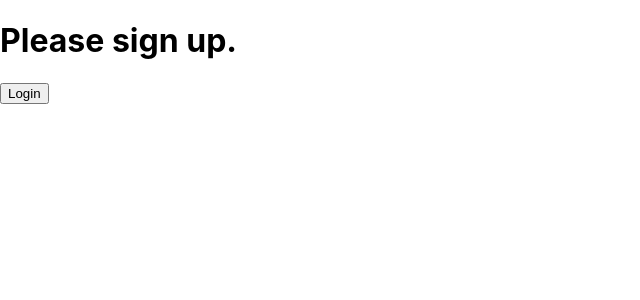
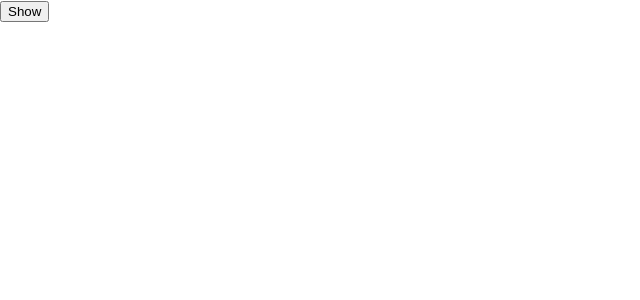
Before and after one commit to apipkurniawan/react_app, a React (Create React App) app: page / in a window 1280 px wide. Shown: the top 300 px of the page, without its empty margins (0-640 px from the left). Built offline with nearby package versions, Linux system fonts and the light colour scheme.

Commit message:
Preventing Component from Rendering

```diff
--- a/src/App.js
+++ b/src/App.js
@@ -1,5 +1,7 @@
 import "./App.css";
-import LoginControl from "./components/Login";
+// import Mailbox from "./components/Mailbox";
+import Page from "./components/WarningBanner";
+// import LoginControl from "./components/Login";
 // import Materi5 from "./components/Materi_5";
 // import Default from "./components/Default";
 // import Materi1 from "./components/Materi_1";
@@ -19,6 +21,8 @@ function App() {
   //   },
   // };
 
+  // const messages = ["React", "Re: React", "Re:Re: React"];
+
   return (
     // Composing Components ........
     // <div>
@@ -32,7 +36,9 @@ function App() {
 
     // Rendering a Component ........
     // element
-    <LoginControl isLoggedIn={false} />
+    <Page />
+    // <LoginControl isLoggedIn={false} />
+    // <Mailbox unreadMessages={messages} />
     // <Materi5 isLoggedIn={false} />
     // <Materi4 />
     // <Materi3 />
--- /dev/null
+++ b/src/components/Mailbox.js
@@ -0,0 +1,16 @@
+// Conditional Rendering .......
+// Inline If with Logical && Operator
+
+function Mailbox(props) {
+  const unreadMessages = props.unreadMessages;
+  return (
+    <div>
+      <h1>Hello!</h1>
+      {unreadMessages.length > 0 && (
+        <h2>You have {unreadMessages.length} unread messages.</h2>
+      )}
+    </div>
+  );
+}
+
+export default Mailbox;
--- /dev/null
+++ b/src/components/WarningBanner.js
@@ -0,0 +1,41 @@
+// Conditional Rendering .......
+// Preventing Component from Rendering
+
+import React from "react";
+
+function WarningBanner(props) {
+  console.log("WarningBanner");
+  console.log("props", props);
+  if (!props.warn) {
+    return null;
+  }
+
+  return <div className="warning">Warning!</div>;
+}
+
+class Page extends React.Component {
+  constructor(props) {
+    super(props);
+    this.state = { showWarning: false };
+    this.handleToggleClick = this.handleToggleClick.bind(this);
+  }
+
+  handleToggleClick() {
+    this.setState((state) => ({
+      showWarning: !state.showWarning,
+    }));
+  }
+
+  render() {
+    return (
+      <div>
+        <WarningBanner warn={this.state.showWarning} />
+        <button onClick={this.handleToggleClick}>
+          {this.state.showWarning ? "Hide" : "Show"}
+        </button>
+      </div>
+    );
+  }
+}
+
+export default Page;
```
